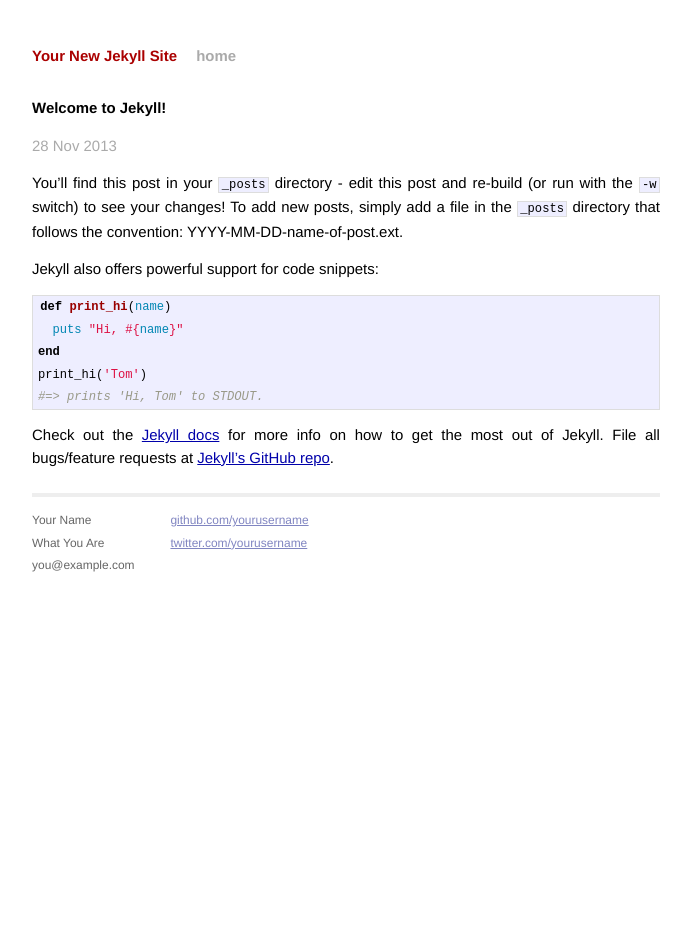
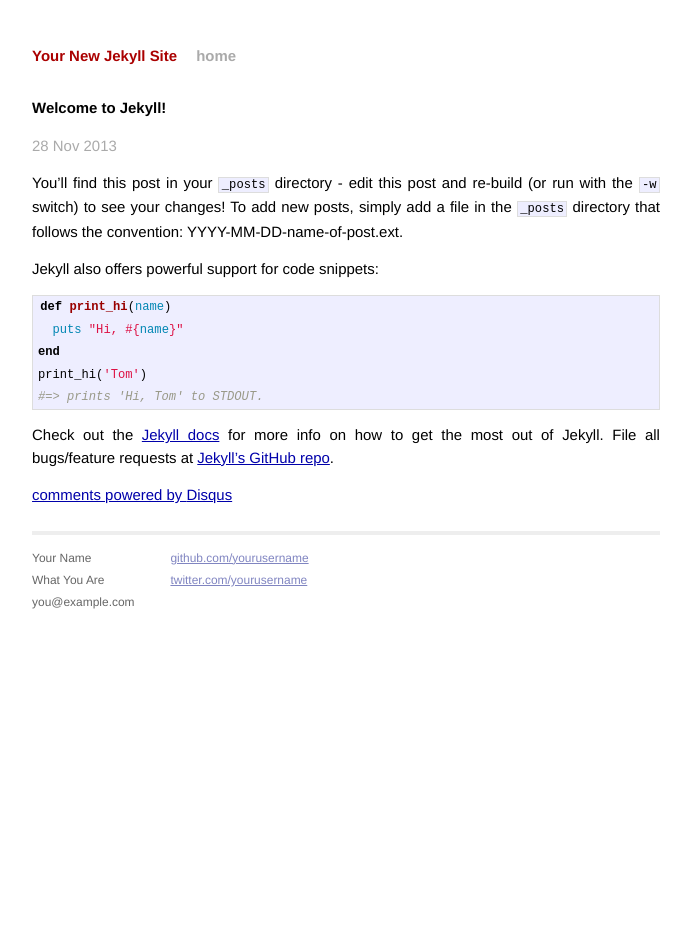
Before and after one commit to dgian/dgian.github.io, a Jekyll site: the page built from _posts/2013-11-30-welcome-to-jekyll.markdown, in a window 1280 px wide. Shown: the whole page, without its empty margins (294-985 px from the left). Built offline with Jekyll 4.4.1, drawn with Linux system fonts in a browser that asks for light colours; Markdown is read by kramdown in place of the engine named in the settings; comment, search, counter and statistics services are not loaded; some of the changed lines change nothing that is shown.

Commit message:
testing disqus

```diff
--- a/_layouts/post.html
+++ b/_layouts/post.html
@@ -7,3 +7,36 @@
 <div class="post">
 {{ content }}
 </div>
+
+<script type="text/javascript" charset="utf-8">
+  var disqus_url = "http://schacon.github.com/{{page.url}}";
+</script>
+<div id="disqus_thread"></div>
+
+    <div id="disqus_thread"></div>
+    <script type="text/javascript">
+        /* * * CONFIGURATION VARIABLES: EDIT BEFORE PASTING INTO YOUR WEBPAGE * * */
+        var disqus_shortname = 'dgians-test-blog'; // required: replace example with your forum shortname
+
+        /* * * DON'T EDIT BELOW THIS LINE * * */
+        (function() {
+            var dsq = document.createElement('script'); dsq.type = 'text/javascript'; dsq.async = true;
+            dsq.src = '//' + disqus_shortname + '.disqus.com/embed.js';
+            (document.getElementsByTagName('head')[0] || document.getElementsByTagName('body')[0]).appendChild(dsq);
+        })();
+    </script>
+    <noscript>Please enable JavaScript to view the <a href="http://disqus.com/?ref_noscript">comments powered by Disqus.</a></noscript>
+    <a href="http://disqus.com" class="dsq-brlink">comments powered by <span class="logo-disqus">Disqus</span></a>
+
+        <script type="text/javascript">
+    /* * * CONFIGURATION VARIABLES: EDIT BEFORE PASTING INTO YOUR WEBPAGE * * */
+    var disqus_shortname = 'dgians-test-blog'; // required: replace example with your forum shortname
+
+    /* * * DON'T EDIT BELOW THIS LINE * * */
+    (function () {
+        var s = document.createElement('script'); s.async = true;
+        s.type = 'text/javascript';
+        s.src = '//' + disqus_shortname + '.disqus.com/count.js';
+        (document.getElementsByTagName('HEAD')[0] || document.getElementsByTagName('BODY')[0]).appendChild(s);
+    }());
+    </script>
```
